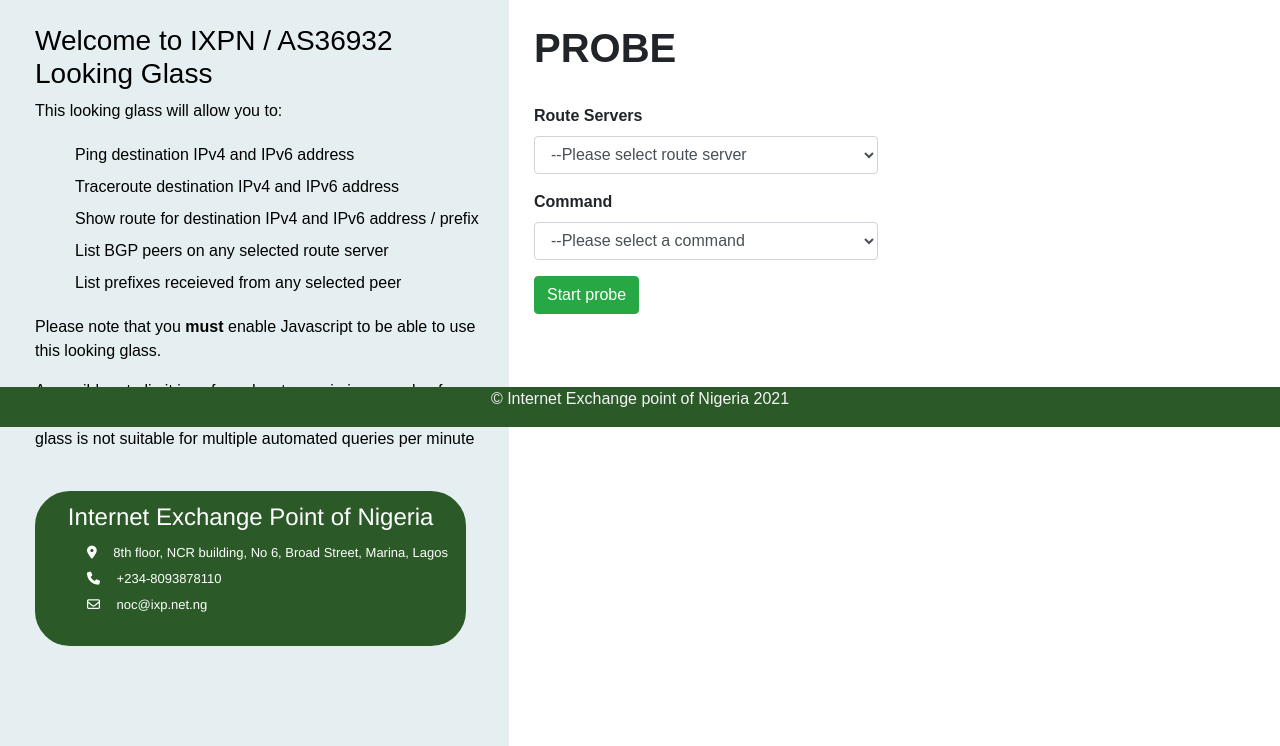
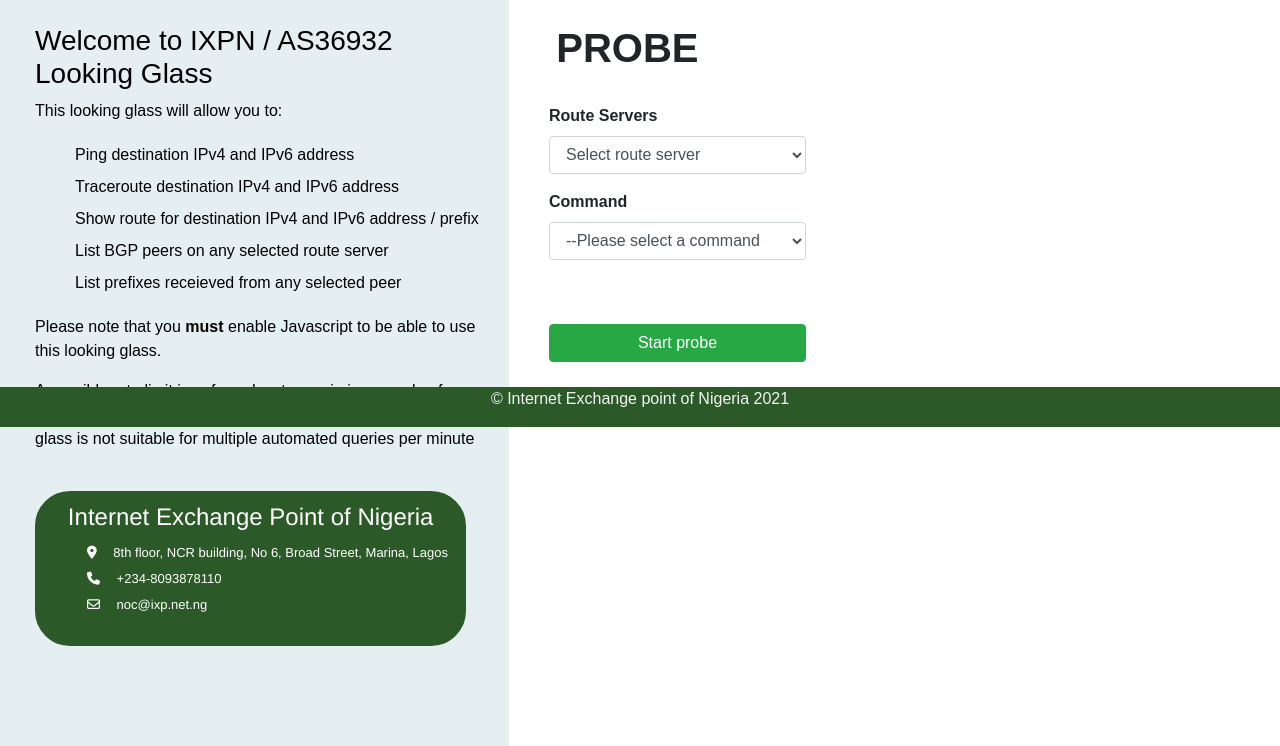
Before and after one commit to dennix2014/lookingglass, a Django app: page / in a window 1280 px wide. Shown: the part 373-1119 px from the top of the page. Run offline with Django 3.2, Linux system fonts and the light colour scheme; some libraries are stand-ins or nearby versions; grey boxes are pictures that could not be loaded.

Commit message:
reduced form width

```diff
--- a/lg/templates/lg.html
+++ b/lg/templates/lg.html
@@ -6,18 +6,18 @@
 <div class="row">
     <div class="row1">
         <form id="formOne" action = "{% url 'home' %}">
-            <h1 class="row10"><strong>PROBE</strong></h1><br>
-                <div class="form-group">
+            <h1 class="row10"><strong>&nbsp;&nbsp;PROBE</strong></h1><br>
+                <div class="form-group col-md-10">
                   <label for="server"><strong>Route Servers</strong></label>
                   <select class="form-control" id="server" name="server" required>
-                    <option disabled selected value style="display:none;">--Please select route server</option>
+                    <option disabled selected value style="display:none; font-size: xx-small;">Select route server</option>
                     <option value="rs1.rc.v4">rs1.rc - IPV4</option>
                     <option value="rs2.med.v4">rs2.med - IPV4</option>
                     <option value="rs2.med.v6">rs2.med - IPV6</option>
                     <option value="rs3.abj.v4">rs3.abj - IPV4</option>
                   </select>
                 </div>
-                <div class="form-group">
+                <div class="form-group col-md-10">
                     <label for="command"><strong>Command</strong></label>
                     <select class="form-control" id="command" name="command" required>
                       <option disabled selected value style="display:none;">--Please select a command</option>
@@ -28,7 +28,7 @@
                       <option value="bgp_neighbor_received">show bgp neighbor ... receieved routes</option>
                     </select>
                   </div>
-                  <div class="form-group" id="los_nei">
+                  <div class="form-group col-md-10" id="los_nei">
                     <label for="los_neighbors"><strong>Neighbors</strong></label>
                     <select class="form-control" id="los_neighbors" name="los_neighbors">
                       <option disabled selected value style="display:none;">--Please select a member</option>
@@ -113,7 +113,7 @@
 
                     </select>
                   </div>
-                  <div class="form-group" id="abj_nei">
+                  <div class="form-group col-md-10" id="abj_nei">
                     <label for="abj_neighbors"><strong>Neighbors</strong></label>
                     <select class="form-control" id="abj_neighbors" name="abj_neighbors">
                         <option disabled selected value style="display:none;">--Please select a member</option>
@@ -128,7 +128,7 @@
                         <option value="WIOCC">WIOCC</option>
                     </select>
                 </div>
-                <div class="form-group" id="los_nei_v6">
+                <div class="form-group col-md-10" id="los_nei_v6">
                   <label for="los_neighbors_v6"><strong>Neighbors</strong></label>
                   <select class="form-control" id="los_neighbors_v6" name="los_neighbors_v6">
                     <option disabled selected value style="display:none;">--Please select a member</option>
@@ -209,11 +209,15 @@
                   </select>
               </div>
 
-                <div class="form-group" id="ip_add">
+                <div class="form-group col-md-10" id="ip_add">
                   <label for="ip_address"><strong>Ip Address</strong></label>
                   <input type="text" name="ip_address" class="form-control" id="ip_address" placeholder="ipv4 or ipv6 address">
                 </div>
-                <input type="submit" name="submit" class="btn btn-success" value="Start probe">&emsp;&emsp;&emsp;
+                <br><br>
+                <div class="form-group col-md-10">
+                    <input type="submit" name="submit" class="btn btn-success btn-block" value="Start probe">&emsp;&emsp;&emsp;
+                </div>
+
               </form>
 
     </div>
```
